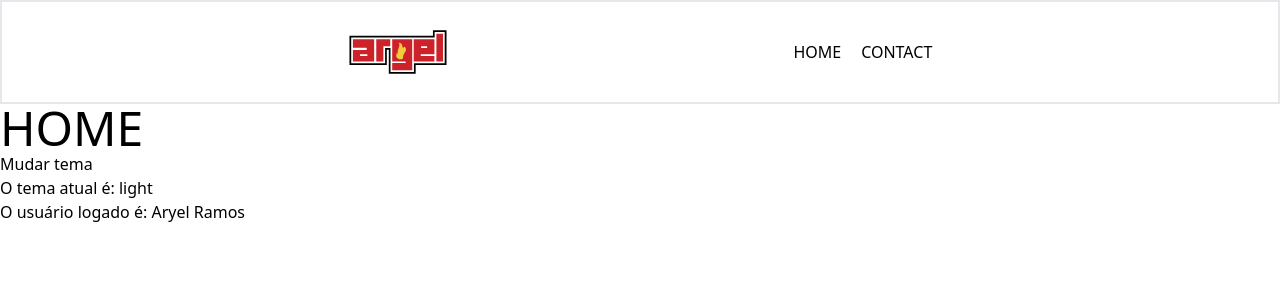
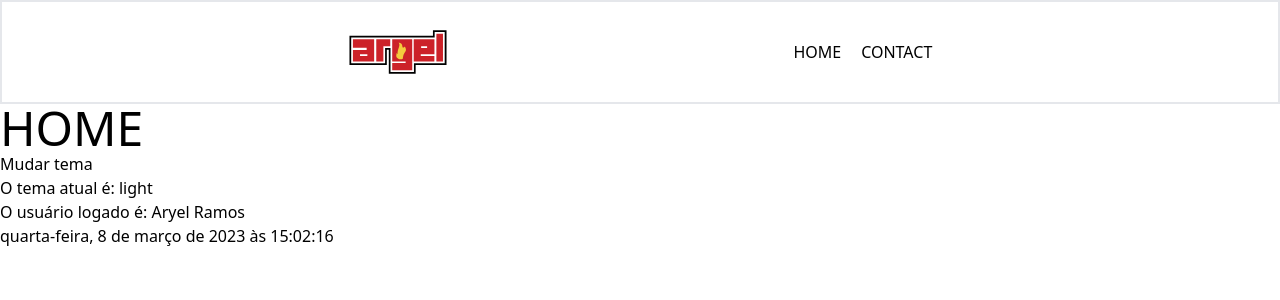
Before and after one commit to aryelzx/documento_de_estudo, a React (Vite) app: page / in a window 1280 px wide. Shown: the top 300 px of the page. Built offline with nearby package versions, Linux system fonts and the light colour scheme.

Commit message:
studyng: add <Data/>

```diff
--- /dev/null
+++ b/src/components/Data.jsx
@@ -0,0 +1,24 @@
+import React,{useState} from 'react'
+
+export default function Data() {
+  const [data, setData] = useState(new Date())
+  setInterval(() => {
+    setData(new Date())
+  }, 1000)
+
+  const opcoesDeData ={
+    year: 'numeric',
+    month: 'long',
+    weekday: 'long',
+    day: 'numeric',
+    hour: 'numeric',
+    minute: 'numeric',
+    second: 'numeric',
+    timeZone: 'America/Sao_Paulo'
+  }
+    return (
+    <div>
+      <h1>{data.toLocaleDateString('pt-BR', opcoesDeData)}</h1>
+    </div>
+  )
+}
--- a/src/routes/Home.jsx
+++ b/src/routes/Home.jsx
@@ -2,6 +2,7 @@ import React from 'react'
 import { useContext } from 'react'
 import { ThemeContext } from '../context/ThemeContext'
 import { UsuarioLogadoContext } from '../context/UsuarioLogado'
+import Data from '../components/Data'
 
 function Home() {
   //importando o contexto
@@ -16,6 +17,7 @@ function Home() {
       <button className={`${theme === "dark" ? "p-2 bg-slate-800 text-yellow-500" : ""}`} onClick={toggleTheme}>Mudar tema</button>
       <p className={`${theme === "dark" ? "p-2 bg-black text-yellow-500" : ""}`}> O tema atual é: {theme}</p>
       <p className={`${theme === "dark" ? "p-2 bg-black text-yellow-500" : ""}`}> O usuário logado é: {nomeDoUsuario}</p>
+      <Data />
     </div>
   )
 }
```
